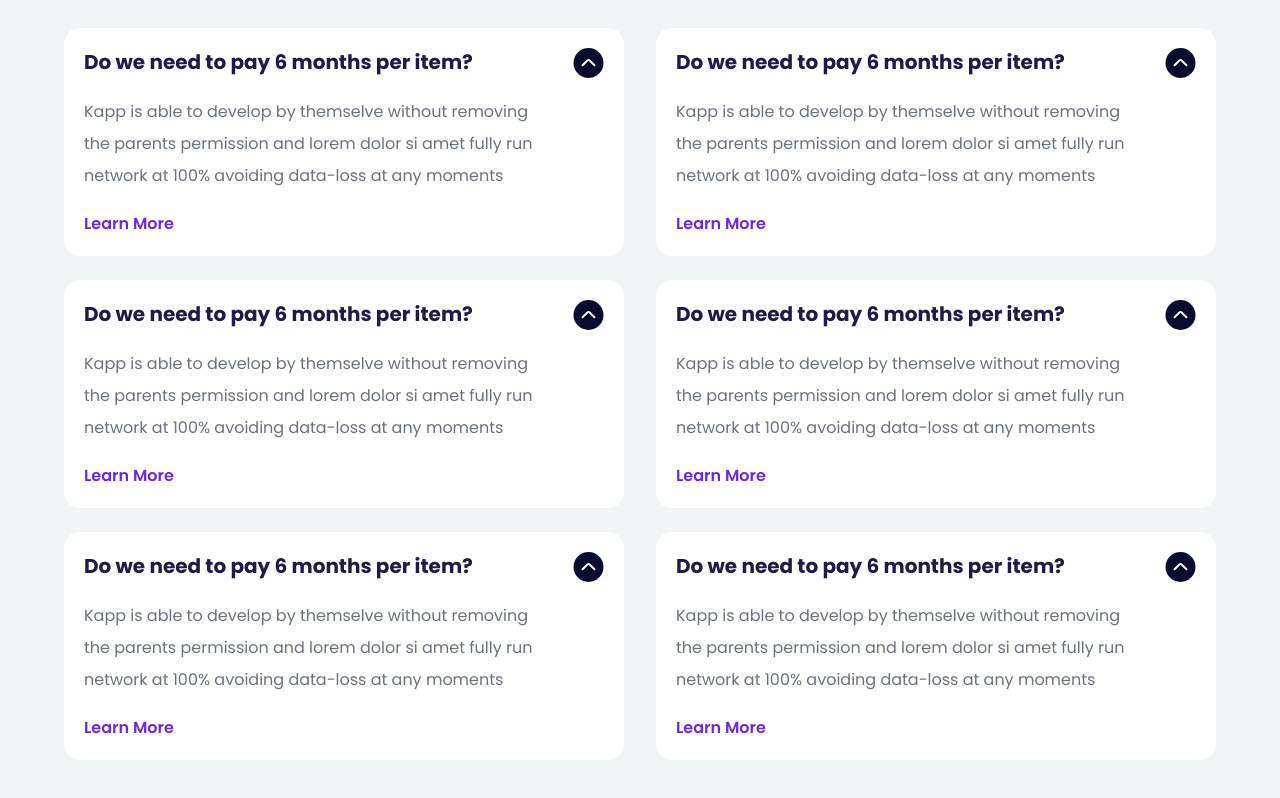
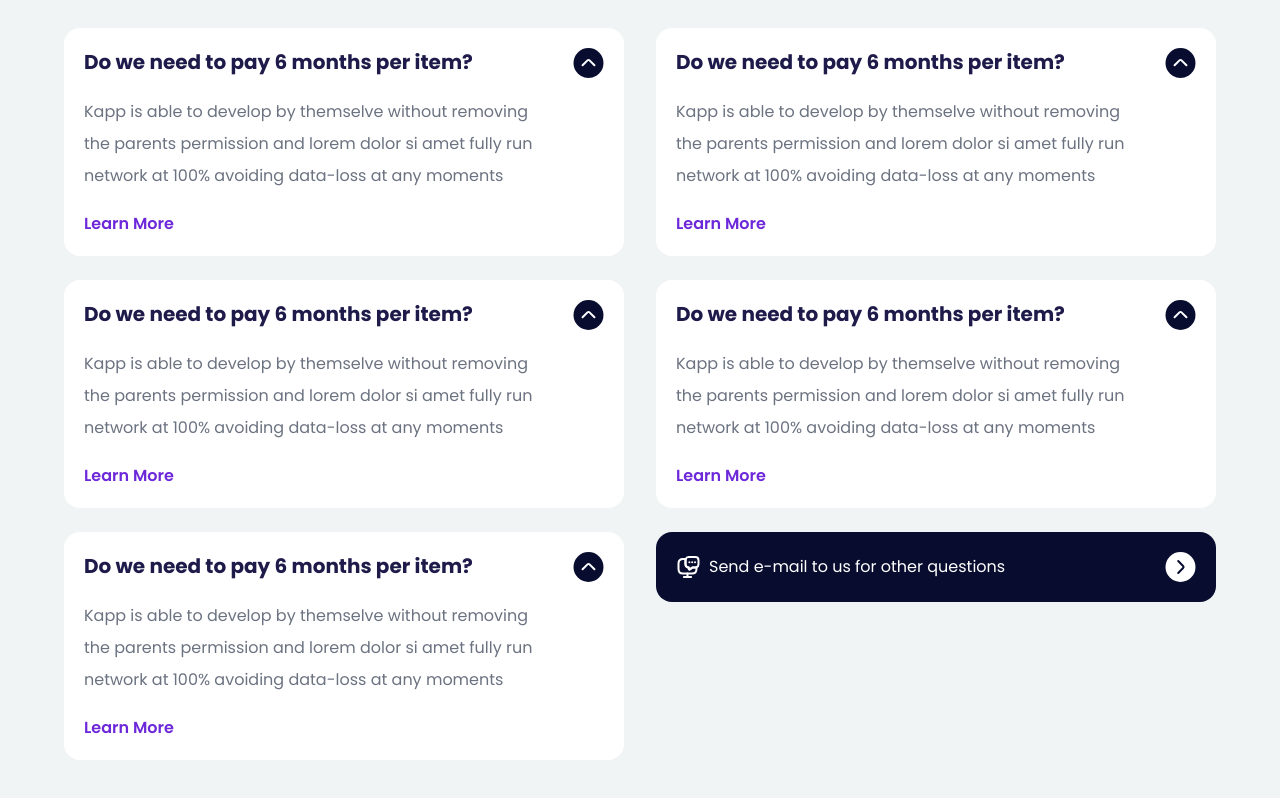
Before and after one commit to TedoHarisC/WeServe-Hosting-Landing-Page, a plain HTML site: page index.html in a window 1280 px wide. Shown: the part 2972-3770 px from the top of the page. Drawn offline with nearby package versions, Linux system fonts and the light colour scheme; a web font is replaced by a local one.

Commit message:
Finishing faq

```diff
--- a/index.html
+++ b/index.html
@@ -815,27 +815,40 @@
                         </svg>
                     </a>
                 </div>
-                <div class="flex flex-row gap-x-6 card-faq bg-white rounded-2xl p-5">
-                    <div class="flex flex-col gap-y-5">
-                        <h3 class="font-bold text-xl text-indigo-950">
-                            Do we need to pay 6 months per item?
-                        </h3>
-                        <p class="text-base leading-loose text-gray-500">
-                            Kapp is able to develop by themselve without removing the parents permission and lorem dolor
-                            si amet fully run network
-                            at 100% avoiding data-loss at any moments
-                        </p>
-                        <a href="#" class="flex gap-x-2 text-violet-700 font-semibold">
-                            Learn More
+                <div class="flex flex-row gap-x-6 card-faq bg-[#080C2E] rounded-2xl p-5 items-center justify-between">
+                    <div class="flex flex-row gap-x-4 items-center">
+                        <a href="#" class="flex gap-x-2 text-white">
+                            <svg width="25" height="24" viewBox="0 0 25 24" fill="none"
+                                xmlns="http://www.w3.org/2000/svg">
+                                <path
+                                    d="M20.5 12.2V13.9C20.5 17.05 18.7 18.4 16 18.4H7C4.3 18.4 2.5 17.05 2.5 13.9V8.5C2.5 5.35 4.3 4 7 4H9.7C9.57 4.38 9.5 4.8 9.5 5.25V9.15002C9.5 10.12 9.82 10.94 10.39 11.51C10.96 12.08 11.78 12.4 12.75 12.4V13.79C12.75 14.3 13.33 14.61 13.76 14.33L16.65 12.4H19.25C19.7 12.4 20.12 12.33 20.5 12.2Z"
+                                    stroke="white" stroke-width="2" stroke-miterlimit="10" stroke-linecap="round"
+                                    stroke-linejoin="round" />
+                                <path
+                                    d="M22.5 5.25V9.15002C22.5 10.64 21.74 11.76 20.5 12.2C20.12 12.33 19.7 12.4 19.25 12.4H16.65L13.76 14.33C13.33 14.61 12.75 14.3 12.75 13.79V12.4C11.78 12.4 10.96 12.08 10.39 11.51C9.82 10.94 9.5 10.12 9.5 9.15002V5.25C9.5 4.8 9.57 4.38 9.7 4C10.14 2.76 11.26 2 12.75 2H19.25C21.2 2 22.5 3.3 22.5 5.25Z"
+                                    stroke="white" stroke-width="2" stroke-miterlimit="10" stroke-linecap="round"
+                                    stroke-linejoin="round" />
+                                <path d="M7.9 22H15.1" stroke="white" stroke-width="2" stroke-miterlimit="10"
+                                    stroke-linecap="round" stroke-linejoin="round" />
+                                <path d="M11.5 18.3999V21.9999" stroke="white" stroke-width="2" stroke-miterlimit="10"
+                                    stroke-linecap="round" stroke-linejoin="round" />
+                                <path d="M18.9955 7.25H19.0045" stroke="white" stroke-width="2" stroke-linecap="round"
+                                    stroke-linejoin="round" />
+                                <path d="M16.1957 7.25H16.2047" stroke="white" stroke-width="2" stroke-linecap="round"
+                                    stroke-linejoin="round" />
+                                <path d="M13.3954 7.25H13.4044" stroke="white" stroke-width="2" stroke-linecap="round"
+                                    stroke-linejoin="round" />
+                            </svg>
+                            Send e-mail to us for other questions
                         </a>
                     </div>
                     <a href="#">
                         <svg width="31" height="30" viewBox="0 0 31 30" fill="none" xmlns="http://www.w3.org/2000/svg">
-                            <rect x="30.5" y="30" width="30" height="30" rx="15" transform="rotate(-180 30.5 30)"
-                                fill="#080C2E" />
+                            <rect x="0.5" y="30" width="30" height="30" rx="15" transform="rotate(-90 0.5 30)"
+                                fill="white" />
                             <path
-                                d="M9.56 17.2876L14.45 12.3976C15.0275 11.8201 15.9725 11.8201 16.55 12.3976L21.44 17.2876"
-                                stroke="white" stroke-width="2" stroke-miterlimit="10" stroke-linecap="round"
+                                d="M13.2125 9.05994L18.1025 13.9499C18.68 14.5274 18.68 15.4724 18.1025 16.0499L13.2125 20.9399"
+                                stroke="#080C2E" stroke-width="2" stroke-miterlimit="10" stroke-linecap="round"
                                 stroke-linejoin="round" />
                         </svg>
                     </a>
```
